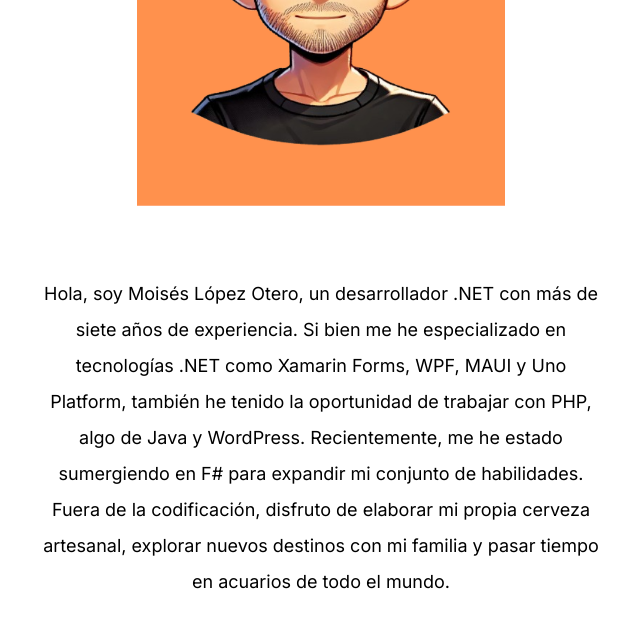
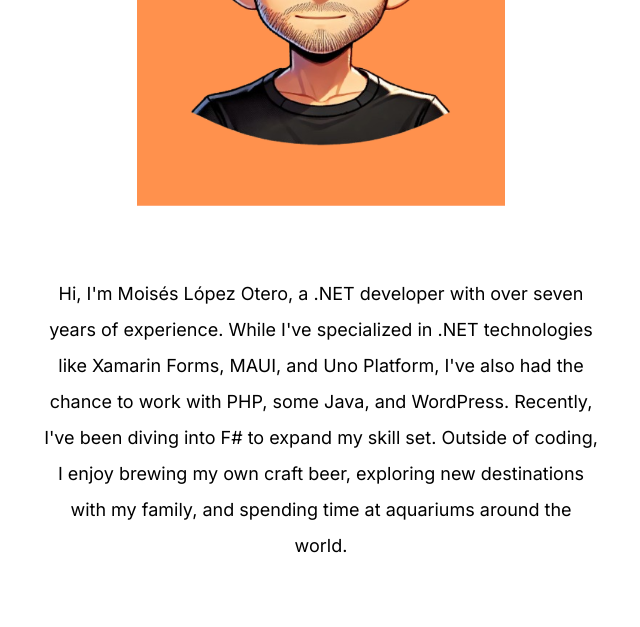
Before and after one commit to aruxo02/Mlo, a plain HTML site: page about.html in a window 1280 px wide. Shown: the part 509-1136 px from the top of the page, without its empty margins (319-959 px from the left). Drawn offline with nearby package versions, Linux system fonts and the light colour scheme.

Commit message:
update abaut

```diff
--- a/about.html
+++ b/about.html
@@ -38,7 +38,7 @@
     	 <div class="container text-center ds-about-section">
     	 	<figure><img src="assets/images/about.png"></figure>
     	 	<article>
-    	 		<p>Hola, soy Moisés López Otero, un desarrollador .NET con más de siete años de experiencia. Si bien me he especializado en tecnologías .NET como Xamarin Forms, WPF, MAUI y Uno Platform, también he tenido la oportunidad de trabajar con PHP, algo de Java y WordPress. Recientemente, me he estado sumergiendo en F# para expandir mi conjunto de habilidades. Fuera de la codificación, disfruto de elaborar mi propia cerveza artesanal, explorar nuevos destinos con mi familia y pasar tiempo en acuarios de todo el mundo. </p>
+    	 		<p>Hi, I'm Moisés López Otero, a .NET developer with over seven years of experience. While I've specialized in .NET technologies like Xamarin Forms, MAUI, and Uno Platform, I've also had the chance to work with PHP, some Java, and WordPress. Recently, I've been diving into F# to expand my skill set. Outside of coding, I enjoy brewing my own craft beer, exploring new destinations with my family, and spending time at aquariums around the world. </p>
     	 	</article>
     	 	<div class="ds-info">
     	 		<span>Connect with me</span>
```
